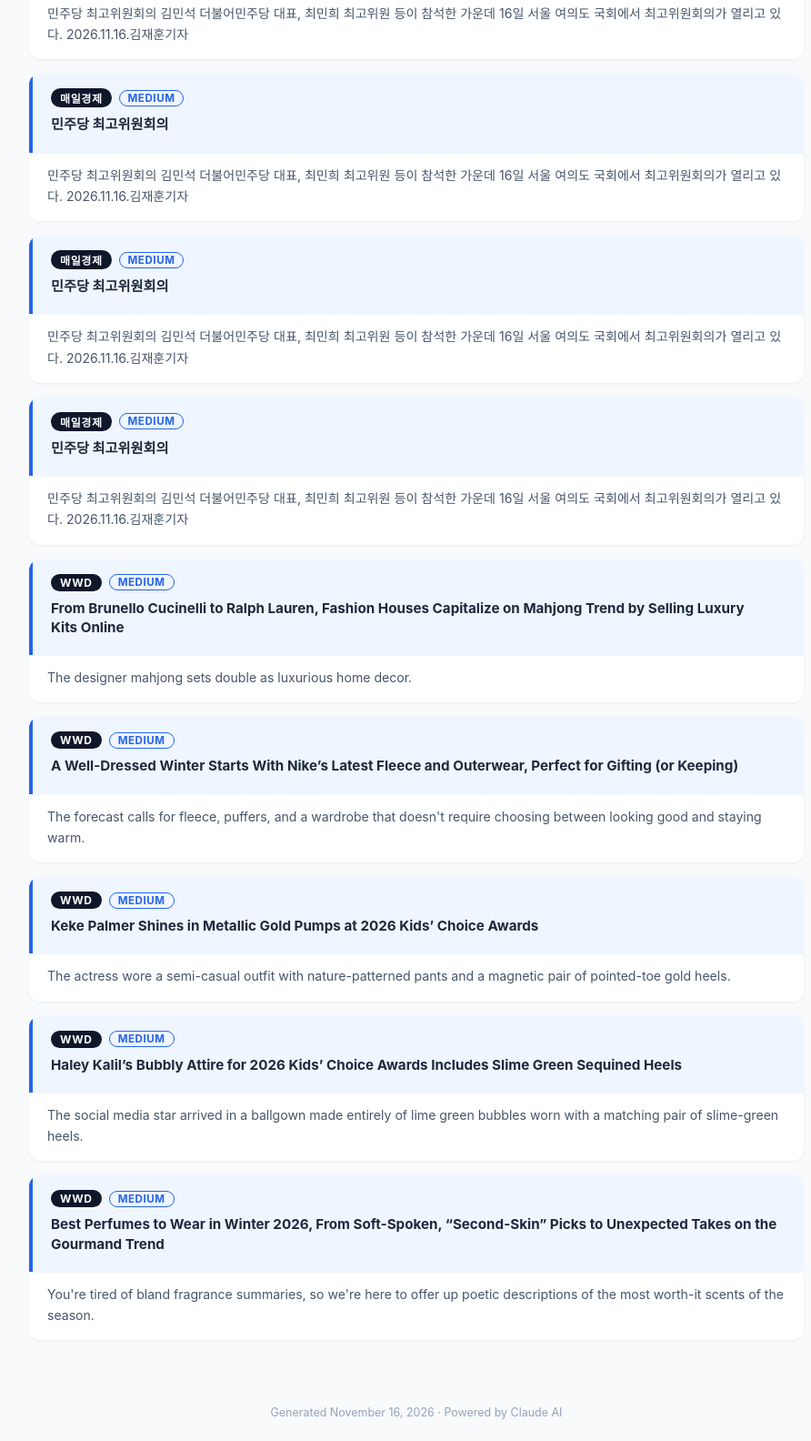
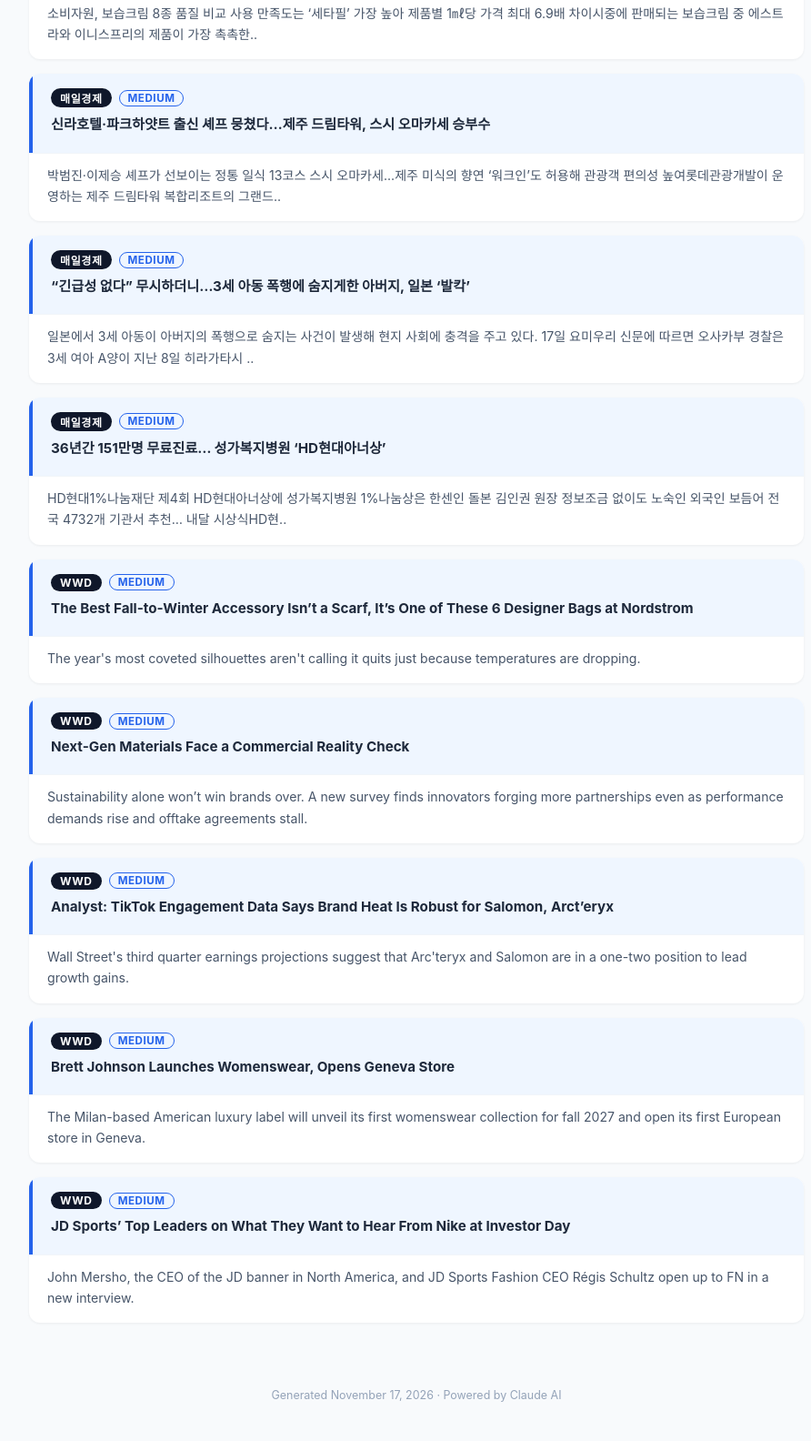
Before and after one commit to fame48kr/daily-newsletter, a plain HTML site: page index.html in a window 1280 px wide. Shown: the part 557-2141 px from the top of the page at 91% size, without its empty margins (182-1074 px from the left). Drawn offline with Linux system fonts and the light colour scheme.

Commit message:
deploy: b4a7a6250e3ed73876d34ceac3e6182636097a5a

```diff
--- a/index.html
+++ b/index.html
@@ -3,7 +3,7 @@
 <head>
 <meta charset="UTF-8">
 <meta name="viewport" content="width=device-width, initial-scale=1.0">
-<title>Daily Newsletter | November 16, 2026</title>
+<title>Daily Newsletter | November 17, 2026</title>
 <style>
   *, *::before, *::after { box-sizing: border-box; margin: 0; padding: 0; }
   body { font-family: -apple-system, BlinkMacSystemFont, "Segoe UI", sans-serif; background: #f8fafc; color: #1e293b; }
@@ -67,7 +67,7 @@
 
 <div class="hero">
   <h1>Daily Newsletter</h1>
-  <div class="date">NOVEMBER 16, 2026</div>
+  <div class="date">NOVEMBER 17, 2026</div>
 </div>
 
 <div class="controls">
@@ -91,13 +91,13 @@
               <span class="importance-badge" style="color:#2563eb; border-color:#2563eb;">Medium</span>
             </div>
             <h3 class="card-title">
-              <a href="https://www.mk.co.kr/news/culture/12209807" target="_blank" rel="noopener">7개월만 돌아온 투바투… 청춘의 불안감·박탈감 노래</a>
+              <a href="https://www.mk.co.kr/news/business/12211120" target="_blank" rel="noopener">대한해운, 3분기 누적 영업익 1962억원…전년比 25.5% 증가</a>
             </h3>
             <div class="tags"></div>
           </div>
           <div class="card-body">
-            <p class="summary ko">하이브 보이그룹 투모로우바이투게더가 16일 미니 9집 ‘PERFECT STORM’으로 컴백한다. 이들은 이번 앨범에서 현실의 무게와 마주한 Z세대의 불안과 박탈감, 변화에 대한 열..</p>
-            <p class="summary en hidden">하이브 보이그룹 투모로우바이투게더가 16일 미니 9집 ‘PERFECT STORM’으로 컴백한다. 이들은 이번 앨범에서 현실의 무게와 마주한 Z세대의 불안과 박탈감, 변화에 대한 열..</p>
+            <p class="summary ko">파나마 우회·중동 여파 기회로 수익 개선 분양이익 공백에도 3분기 매출 3426억원 운임 강세 힘입어 탱커 영업이익 수직상승SM그룹 해운부문 계열사 대한해운의 올해 3분기 누적 영..</p>
+            <p class="summary en hidden">파나마 우회·중동 여파 기회로 수익 개선 분양이익 공백에도 3분기 매출 3426억원 운임 강세 힘입어 탱커 영업이익 수직상승SM그룹 해운부문 계열사 대한해운의 올해 3분기 누적 영..</p>
           </div>
         </div>
         <div class="card" data-importance="Medium">
@@ -107,13 +107,13 @@
               <span class="importance-badge" style="color:#2563eb; border-color:#2563eb;">Medium</span>
             </div>
             <h3 class="card-title">
-              <a href="https://www.mk.co.kr/news/politics/12209806" target="_blank" rel="noopener">민주당 최고위원회의</a>
+              <a href="https://www.mk.co.kr/news/economy/12211119" target="_blank" rel="noopener">이번 겨울 보습크림 뭐 쓰지…가장 촉촉한 건 에스트라·이니스프리</a>
             </h3>
             <div class="tags"></div>
           </div>
           <div class="card-body">
-            <p class="summary ko">민주당 최고위원회의 김민석 더불어민주당 대표, 최민희 최고위원 등이 참석한 가운데 16일 서울 여의도 국회에서 최고위원회의가 열리고 있다. 2026.11.16.김재훈기자</p>
-            <p class="summary en hidden">민주당 최고위원회의 김민석 더불어민주당 대표, 최민희 최고위원 등이 참석한 가운데 16일 서울 여의도 국회에서 최고위원회의가 열리고 있다. 2026.11.16.김재훈기자</p>
+            <p class="summary ko">소비자원, 보습크림 8종 품질 비교 사용 만족도는 ‘세타필’ 가장 높아 제품별 1㎖당 가격 최대 6.9배 차이시중에 판매되는 보습크림 중 에스트라와 이니스프리의 제품이 가장 촉촉한..</p>
+            <p class="summary en hidden">소비자원, 보습크림 8종 품질 비교 사용 만족도는 ‘세타필’ 가장 높아 제품별 1㎖당 가격 최대 6.9배 차이시중에 판매되는 보습크림 중 에스트라와 이니스프리의 제품이 가장 촉촉한..</p>
           </div>
         </div>
         <div class="card" data-importance="Medium">
@@ -123,13 +123,13 @@
               <span class="importance-badge" style="color:#2563eb; border-color:#2563eb;">Medium</span>
             </div>
             <h3 class="card-title">
-              <a href="https://www.mk.co.kr/news/politics/12209805" target="_blank" rel="noopener">민주당 최고위원회의</a>
+              <a href="https://www.mk.co.kr/news/business/12211117" target="_blank" rel="noopener">신라호텔·파크하얏트 출신 셰프 뭉쳤다…제주 드림타워, 스시 오마카세 승부수</a>
             </h3>
             <div class="tags"></div>
           </div>
           <div class="card-body">
-            <p class="summary ko">민주당 최고위원회의 김민석 더불어민주당 대표, 최민희 최고위원 등이 참석한 가운데 16일 서울 여의도 국회에서 최고위원회의가 열리고 있다. 2026.11.16.김재훈기자</p>
-            <p class="summary en hidden">민주당 최고위원회의 김민석 더불어민주당 대표, 최민희 최고위원 등이 참석한 가운데 16일 서울 여의도 국회에서 최고위원회의가 열리고 있다. 2026.11.16.김재훈기자</p>
+            <p class="summary ko">박범진·이제승 셰프가 선보이는 정통 일식 13코스 스시 오마카세...제주 미식의 향연 ‘워크인’도 허용해 관광객 편의성 높여롯데관광개발이 운영하는 제주 드림타워 복합리조트의 그랜드..</p>
+            <p class="summary en hidden">박범진·이제승 셰프가 선보이는 정통 일식 13코스 스시 오마카세...제주 미식의 향연 ‘워크인’도 허용해 관광객 편의성 높여롯데관광개발이 운영하는 제주 드림타워 복합리조트의 그랜드..</p>
           </div>
         </div>
         <div class="card" data-importance="Medium">
@@ -139,13 +139,13 @@
               <span class="importance-badge" style="color:#2563eb; border-color:#2563eb;">Medium</span>
             </div>
             <h3 class="card-title">
-              <a href="https://www.mk.co.kr/news/politics/12209804" target="_blank" rel="noopener">민주당 최고위원회의</a>
+              <a href="https://www.mk.co.kr/news/world/12211116" target="_blank" rel="noopener">“긴급성 없다” 무시하더니…3세 아동 폭행에 숨지게한 아버지, 일본 ‘발칵’</a>
             </h3>
             <div class="tags"></div>
           </div>
           <div class="card-body">
-            <p class="summary ko">민주당 최고위원회의 김민석 더불어민주당 대표, 최민희 최고위원 등이 참석한 가운데 16일 서울 여의도 국회에서 최고위원회의가 열리고 있다. 2026.11.16.김재훈기자</p>
-            <p class="summary en hidden">민주당 최고위원회의 김민석 더불어민주당 대표, 최민희 최고위원 등이 참석한 가운데 16일 서울 여의도 국회에서 최고위원회의가 열리고 있다. 2026.11.16.김재훈기자</p>
+            <p class="summary ko">일본에서 3세 아동이 아버지의 폭행으로 숨지는 사건이 발생해 현지 사회에 충격을 주고 있다. 17일 요미우리 신문에 따르면 오사카부 경찰은 3세 여아 A양이 지난 8일 히라가타시 ..</p>
+            <p class="summary en hidden">일본에서 3세 아동이 아버지의 폭행으로 숨지는 사건이 발생해 현지 사회에 충격을 주고 있다. 17일 요미우리 신문에 따르면 오사카부 경찰은 3세 여아 A양이 지난 8일 히라가타시 ..</p>
           </div>
         </div>
         <div class="card" data-importance="Medium">
@@ -155,13 +155,13 @@
               <span class="importance-badge" style="color:#2563eb; border-color:#2563eb;">Medium</span>
             </div>
             <h3 class="card-title">
-              <a href="https://www.mk.co.kr/news/politics/12209803" target="_blank" rel="noopener">민주당 최고위원회의</a>
+              <a href="https://www.mk.co.kr/news/business/12211115" target="_blank" rel="noopener">36년간 151만명 무료진료… 성가복지병원 ‘HD현대아너상’</a>
             </h3>
             <div class="tags"></div>
           </div>
           <div class="card-body">
-            <p class="summary ko">민주당 최고위원회의 김민석 더불어민주당 대표, 최민희 최고위원 등이 참석한 가운데 16일 서울 여의도 국회에서 최고위원회의가 열리고 있다. 2026.11.16.김재훈기자</p>
-            <p class="summary en hidden">민주당 최고위원회의 김민석 더불어민주당 대표, 최민희 최고위원 등이 참석한 가운데 16일 서울 여의도 국회에서 최고위원회의가 열리고 있다. 2026.11.16.김재훈기자</p>
+            <p class="summary ko">HD현대1%나눔재단 제4회 HD현대아너상에 성가복지병원 1%나눔상은 한센인 돌본 김인권 원장  정보조금 없이도 노숙인 외국인 보듬어 전국 4732개 기관서 추천… 내달 시상식HD현..</p>
+            <p class="summary en hidden">HD현대1%나눔재단 제4회 HD현대아너상에 성가복지병원 1%나눔상은 한센인 돌본 김인권 원장  정보조금 없이도 노숙인 외국인 보듬어 전국 4732개 기관서 추천… 내달 시상식HD현..</p>
           </div>
         </div>
         <div class="card" data-importance="Medium">
@@ -171,13 +171,13 @@
               <span class="importance-badge" style="color:#2563eb; border-color:#2563eb;">Medium</span>
             </div>
             <h3 class="card-title">
-              <a href="https://wwd.com/?p=1238466783" target="_blank" rel="noopener">From Brunello Cucinelli to Ralph Lauren, Fashion Houses Capitalize on Mahjong Trend by Selling Luxury Kits Online</a>
+              <a href="https://wwd.com/?p=1239419794" target="_blank" rel="noopener">The Best Fall-to-Winter Accessory Isn’t a Scarf, It’s One of These 6 Designer Bags at Nordstrom</a>
             </h3>
             <div class="tags"></div>
           </div>
           <div class="card-body">
-            <p class="summary ko">The designer mahjong sets double as luxurious home decor.</p>
-            <p class="summary en hidden">The designer mahjong sets double as luxurious home decor.</p>
+            <p class="summary ko">The year's most coveted silhouettes aren't calling it quits just because temperatures are dropping.</p>
+            <p class="summary en hidden">The year's most coveted silhouettes aren't calling it quits just because temperatures are dropping.</p>
           </div>
         </div>
         <div class="card" data-importance="Medium">
@@ -187,13 +187,13 @@
               <span class="importance-badge" style="color:#2563eb; border-color:#2563eb;">Medium</span>
             </div>
             <h3 class="card-title">
-              <a href="https://wwd.com/?p=1239417442" target="_blank" rel="noopener">A Well-Dressed Winter Starts With Nike’s Latest Fleece and Outerwear, Perfect for Gifting (or Keeping)</a>
+              <a href="https://wwd.com/?p=1239419865" target="_blank" rel="noopener">Next-Gen Materials Face a Commercial Reality Check</a>
             </h3>
             <div class="tags"></div>
           </div>
           <div class="card-body">
-            <p class="summary ko">The forecast calls for fleece, puffers, and a wardrobe that doesn't require choosing between looking good and staying warm.</p>
-            <p class="summary en hidden">The forecast calls for fleece, puffers, and a wardrobe that doesn't require choosing between looking good and staying warm.</p>
+            <p class="summary ko">Sustainability alone won’t win brands over. A new survey finds innovators forging more partnerships even as performance demands rise and offtake agreements stall.</p>
+            <p class="summary en hidden">Sustainability alone won’t win brands over. A new survey finds innovators forging more partnerships even as performance demands rise and offtake agreements stall.</p>
           </div>
         </div>
         <div class="card" data-importance="Medium">
@@ -203,13 +203,13 @@
               <span class="importance-badge" style="color:#2563eb; border-color:#2563eb;">Medium</span>
             </div>
             <h3 class="card-title">
-              <a href="https://wwd.com/?p=1239417447" target="_blank" rel="noopener">Keke Palmer Shines in Metallic Gold Pumps at 2026 Kids’ Choice Awards</a>
+              <a href="https://wwd.com/?p=1239419677" target="_blank" rel="noopener">Analyst: TikTok Engagement Data Says Brand Heat Is Robust for Salomon, Arct’eryx</a>
             </h3>
             <div class="tags"></div>
           </div>
           <div class="card-body">
-            <p class="summary ko">The actress wore a semi-casual outfit with nature-patterned pants and a magnetic pair of pointed-toe gold heels.</p>
-            <p class="summary en hidden">The actress wore a semi-casual outfit with nature-patterned pants and a magnetic pair of pointed-toe gold heels.</p>
+            <p class="summary ko">Wall Street's third quarter earnings projections suggest that Arc'teryx and Salomon are in a one-two position to lead growth gains.</p>
+            <p class="summary en hidden">Wall Street's third quarter earnings projections suggest that Arc'teryx and Salomon are in a one-two position to lead growth gains.</p>
           </div>
         </div>
         <div class="card" data-importance="Medium">
@@ -219,13 +219,13 @@
               <span class="importance-badge" style="color:#2563eb; border-color:#2563eb;">Medium</span>
             </div>
             <h3 class="card-title">
-              <a href="https://wwd.com/?p=1239417437" target="_blank" rel="noopener">Haley Kalil’s Bubbly Attire for 2026 Kids’ Choice Awards Includes Slime Green Sequined Heels</a>
+              <a href="https://wwd.com/?p=1239417799" target="_blank" rel="noopener">Brett Johnson Launches Womenswear, Opens Geneva Store</a>
             </h3>
             <div class="tags"></div>
           </div>
           <div class="card-body">
-            <p class="summary ko">The social media star arrived in a ballgown made entirely of lime green bubbles worn with a matching pair of slime-green heels.</p>
-            <p class="summary en hidden">The social media star arrived in a ballgown made entirely of lime green bubbles worn with a matching pair of slime-green heels.</p>
+            <p class="summary ko">The Milan-based American luxury label will unveil its first womenswear collection for fall 2027 and open its first European store in Geneva.</p>
+            <p class="summary en hidden">The Milan-based American luxury label will unveil its first womenswear collection for fall 2027 and open its first European store in Geneva.</p>
           </div>
         </div>
         <div class="card" data-importance="Medium">
@@ -235,18 +235,18 @@
               <span class="importance-badge" style="color:#2563eb; border-color:#2563eb;">Medium</span>
             </div>
             <h3 class="card-title">
-              <a href="https://wwd.com/?p=1238439826" target="_blank" rel="noopener">Best Perfumes to Wear in Winter 2026, From Soft-Spoken, “Second-Skin” Picks to Unexpected Takes on the Gourmand Trend</a>
+              <a href="https://wwd.com/?p=1239419819" target="_blank" rel="noopener">JD Sports’ Top Leaders on What They Want to Hear From Nike at Investor Day</a>
             </h3>
             <div class="tags"></div>
           </div>
           <div class="card-body">
-            <p class="summary ko">You're tired of bland fragrance summaries, so we're here to offer up poetic descriptions of the most worth-it scents of the season.</p>
-            <p class="summary en hidden">You're tired of bland fragrance summaries, so we're here to offer up poetic descriptions of the most worth-it scents of the season.</p>
+            <p class="summary ko">John Mersho, the CEO of the JD banner in North America, and JD Sports Fashion CEO Régis Schultz open up to FN in a new interview.</p>
+            <p class="summary en hidden">John Mersho, the CEO of the JD banner in North America, and JD Sports Fashion CEO Régis Schultz open up to FN in a new interview.</p>
           </div>
         </div>
 </div>
 
-<footer>Generated November 16, 2026 · Powered by Claude AI</footer>
+<footer>Generated November 17, 2026 · Powered by Claude AI</footer>
 
 <script>
 function setLang(lang) {
```
